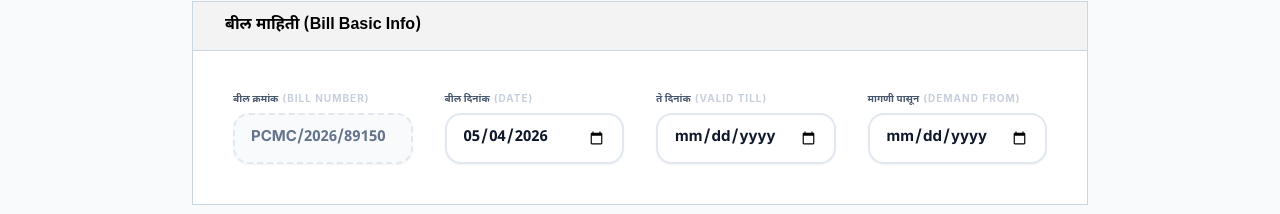
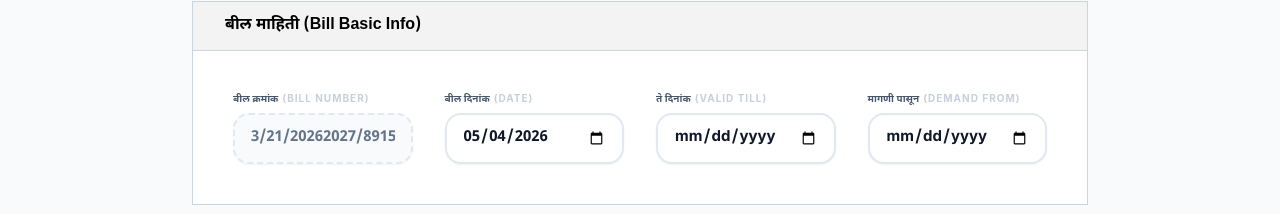
Before and after one commit to NovaDev-Root/PCMC_Digital_Receipt_QR_Verification_System, a React (Vite) app in the folder client/: page /admin/create in a window 1280 px wide. Shown: the part 393-607 px from the top of the page. Built offline with nearby package versions, Linux system fonts and the light colour scheme; no server answers; sample sign-in values are in the browser's storage.

Commit message:
feat: update bill numbering to financial year format and migrate receipt export to html2canvas

```diff
--- a/client/src/pages/AdminDashboard.jsx
+++ b/client/src/pages/AdminDashboard.jsx
@@ -3,7 +3,7 @@ import React, { useEffect, useState, useRef } from 'react';
 import axios from 'axios';
 import { useAuth } from '../context/AuthContext';
 import { Link } from 'react-router-dom';
-import { toPng } from 'html-to-image';
+import html2canvas from 'html2canvas';
 import { jsPDF } from 'jspdf';
 import ReceiptCard from '../components/ReceiptCard';
 
@@ -54,11 +54,13 @@ export default function AdminDashboard() {
     if (printingReceipt && hiddenReceiptRef.current) {
       setTimeout(async () => {
         try {
-          const imgData = await toPng(hiddenReceiptRef.current, {
-            pixelRatio: 2,
-            backgroundColor: '#ffffff',
-            style: { transform: 'none' }
+          const canvas = await html2canvas(hiddenReceiptRef.current, {
+            scale: 2,
+            useCORS: true,
+            allowTaint: true,
+            backgroundColor: '#ffffff'
           });
+          const imgData = canvas.toDataURL('image/png');
 
           const element = hiddenReceiptRef.current;
           const width = element.offsetWidth;
--- a/client/src/pages/CreateReceipt.jsx
+++ b/client/src/pages/CreateReceipt.jsx
@@ -14,11 +14,16 @@ const formatDate = (d) => {
   return `${day}/${m}/${y}`;
 };
 
-// Auto-generate a random bill number
+// Auto-generate a random bill number in format 3/21/YYYYYYYY/XXXXX
 const generateBillNumber = () => {
-  const year = new Date().getFullYear();
+  const date = new Date();
+  let startYear = date.getFullYear();
+  if (date.getMonth() < 3) {
+    startYear -= 1; // Before April belongs to previous financial year
+  }
+  const endYear = startYear + 1;
   const random = Math.floor(10000 + Math.random() * 90000);
-  return `PCMC/${year}/${random}`;
+  return `3/21/${startYear}${endYear}/${random}`;
 };
 
 function FormField({ label, marathi, children, centered }) {
```
